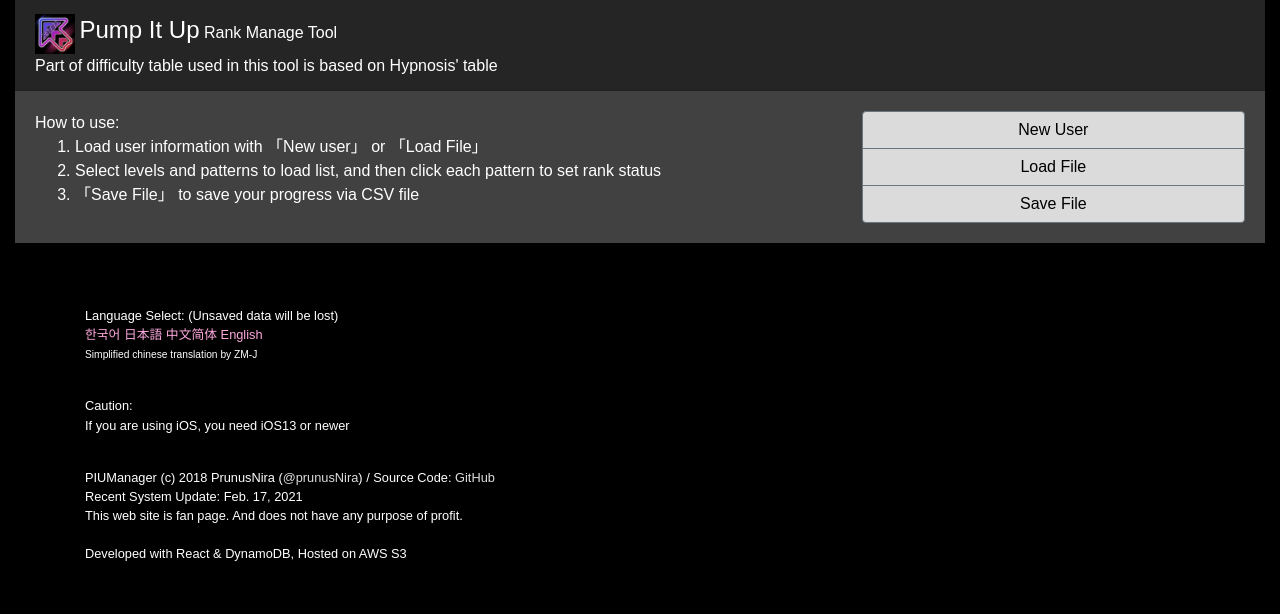
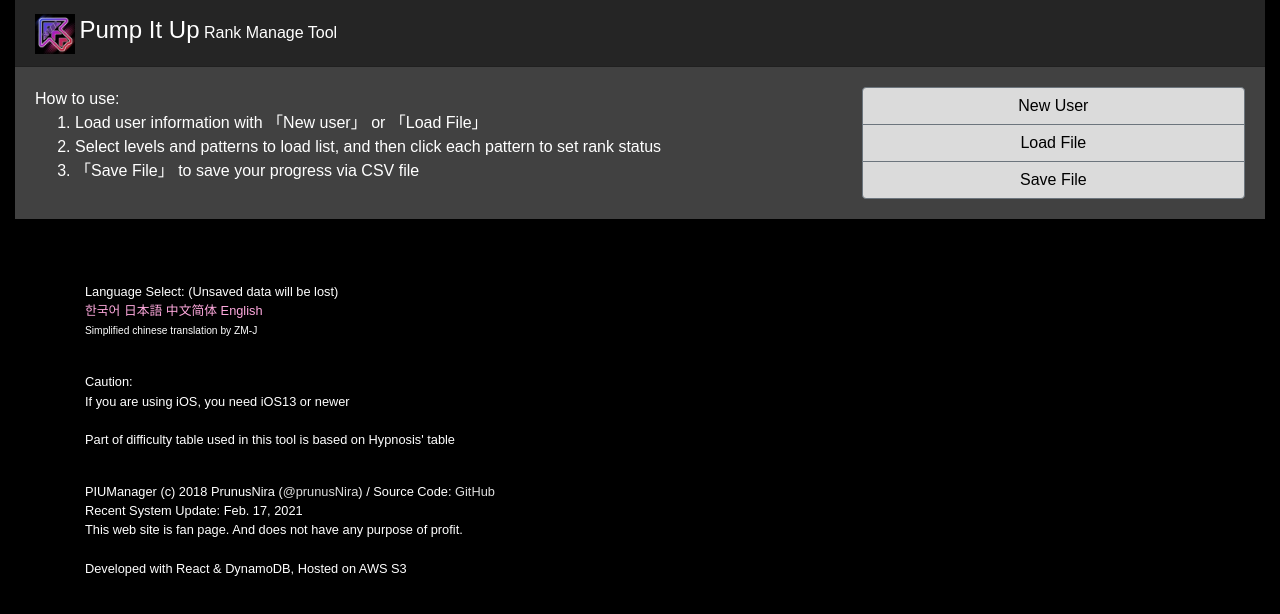
Before and after one commit to prunusnira/piumanager, a React (Create React App) app: page / in a window 1280 px wide. Shown: the top 614 px of the page. Built offline with nearby package versions, Linux system fonts and the light colour scheme.

Commit message:
android app fix, notice position change

```diff
--- a/src/footer/footer.tsx
+++ b/src/footer/footer.tsx
@@ -47,6 +47,12 @@
                         <span>{(TxtFooter as any).iosalert[lang]}</span>
                     </Col>
                 </Row>
+                <br/>
+                <Row>
+                    <Col xs="12">
+                        <span>{(TxtFooter.tableinfo as any)[lang]}</span>
+                    </Col>
+                </Row>
                 <hr/>
                 <Row>
                     <Col xs="12">
--- a/src/footer/txtFooter.ts
+++ b/src/footer/txtFooter.ts
@@ -10,6 +10,12 @@
         "ko":"이 사이트는 팬사이트로 영리적 목적을 가지고 있지 않습니다",
         "en":"This web site is fan page. And does not have any purpose of profit.",
         "cn":"这个网站是粉丝网站，没有营利性目的。"
+    },
+    tableinfo: {
+        "jp":"本アプリの使用する難易度表はHypnosisさんの難易度表の内容を一部採用しております（許可済み）",
+        "ko":`본 툴에서 사용하는 난이도 표는 힙노시스님께서 제작하시는 난이도 표의 내용을 일부 차용하고 있습니다 (허가 받음)`,
+        "en":`Part of difficulty table used in this tool is based on Hypnosis' table`,
+        "cn":`Part of difficulty table used in this tool is based on Hypnosis' table`
     }
 };
 
--- a/src/header/header.tsx
+++ b/src/header/header.tsx
@@ -20,8 +20,6 @@
                 <span style={{fontSize:"150%"}}>Pump It Up</span>
                 &nbsp;
                 <span>{(TxtHeader.subtitle as any)[lang]}</span>
-                <br/>
-                <span>{(TxtHeader.tableinfo as any)[lang]}</span>
             </CardHeader>
         </Wrapper>
     );
--- a/src/header/txtHeader.ts
+++ b/src/header/txtHeader.ts
@@ -4,12 +4,6 @@
         "ko":"기록 관리 툴",
         "en":"Rank Manage Tool",
         "cn":"评价管理工具"
-    },
-    tableinfo: {
-        "jp":"本アプリの使用する難易度表はHypnosisさんの難易度表の内容を一部採用しております（許可済み）",
-        "ko":`본 툴에서 사용하는 난이도 표는 힙노시스님께서 제작하시는 난이도 표의 내용을 일부 차용하고 있습니다 (허가 받음)`,
-        "en":`Part of difficulty table used in this tool is based on Hypnosis' table`,
-        "cn":`Part of difficulty table used in this tool is based on Hypnosis' table`
     }
 }
 
--- a/src/table/filemenu/filemenu.tsx
+++ b/src/table/filemenu/filemenu.tsx
@@ -1,4 +1,4 @@
-import React from "react";
+import React, { useEffect } from "react";
 import { Button, Col, Row } from "reactstrap";
 import TxtFileMenu from './txtFilemenu';
 import {unixTimeToText} from '../tool';
@@ -83,6 +83,10 @@
         document.body.removeChild(elem);
     }
 
+    useEffect(() => {
+        (window as any).callbackOpen = callbackOpen;
+    }, []);
+
     if(props.isSavedData) {
         return (
             <Row>
--- a/src/table/tableinner/txtTable.ts
+++ b/src/table/tableinner/txtTable.ts
@@ -7,10 +7,10 @@
             "cn":"可分享URL"
         },
         cont: {
-            "jp":"以下のURLを使ってデータを共有できます。このURLは一週から二週の間で有効です。",
-            "ko":"다음 URL을 복사하여 공유할 수 있습니다. 이 URL은 최소 일주일, 최대 2주일 유효합니다.",
-            "en":"You can share your status with URL below. This url will be maintained for one week or two weeks",
-            "cn":"你可以用下方的URL来分享你的状态。这个URL将会被维护一至两周。"
+            "jp":"以下のURLを使ってデータを共有できます。このURLは場合により非定期的に削除されることもあります。",
+            "ko":"다음 URL을 복사하여 공유할 수 있습니다. 이 URL은 경우에 따라 비정기적으로 삭제될 수 있습니다.",
+            "en":"You can share your status with URL below. This url can be terminated irregularly.",
+            "cn":"你可以用下方的URL来分享你的状态。URL 可能不定期被删除 。"
         },
         error: {
             "jp":"エラーが発生しました",
```
